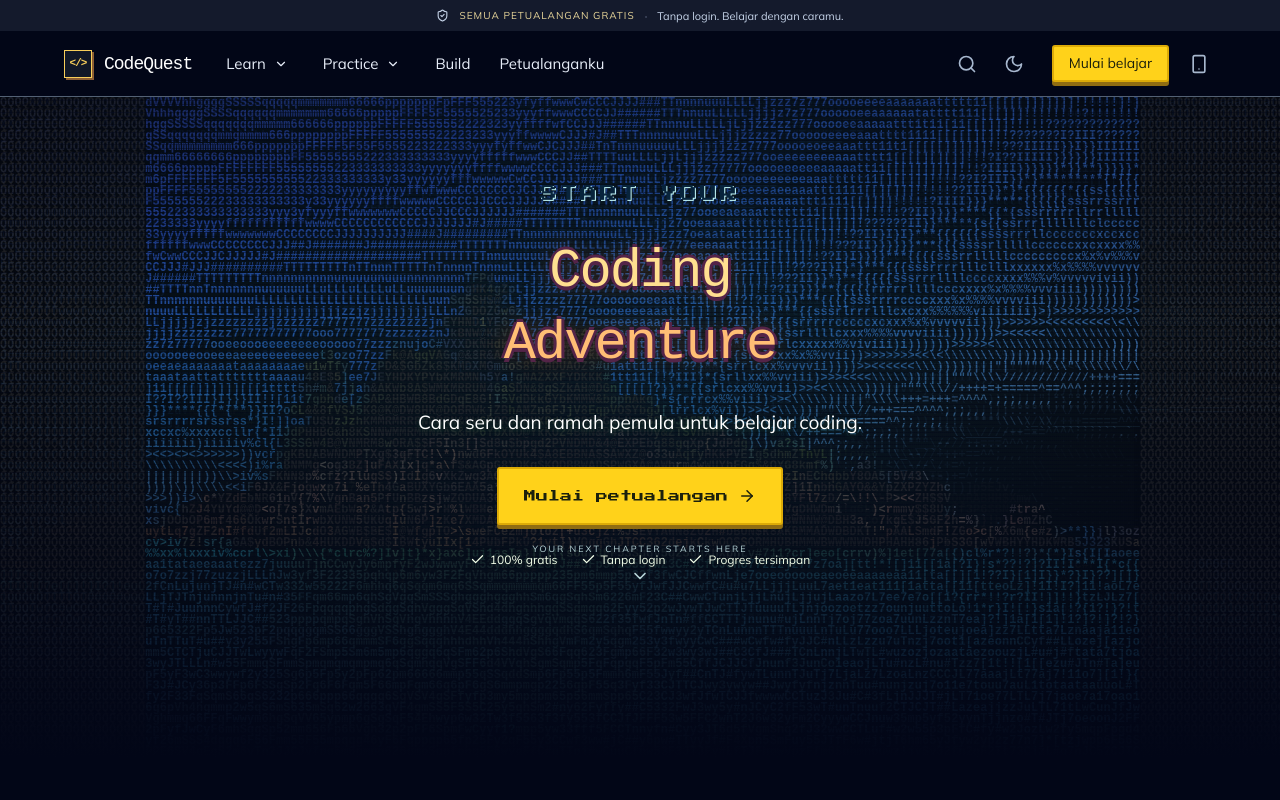
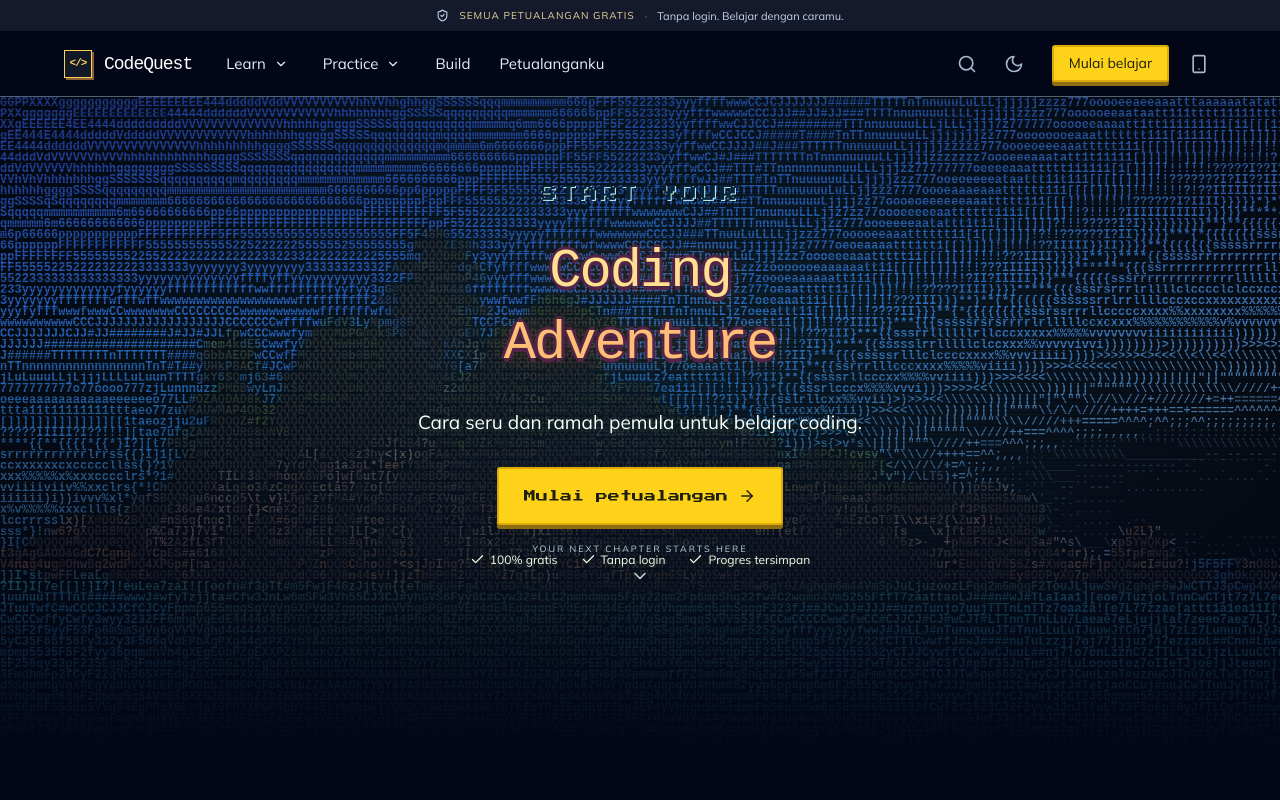
Before and after one commit to Fuckinsomnia/codequest, a React (Vite) app: page / in a window 1280 px wide. Shown: the top 800 px of the page. Built offline with nearby package versions, Linux system fonts and the light colour scheme.

Commit message:
Fill home hero with full-frame Seychelles ASCII

```diff
--- a/src/App.jsx
+++ b/src/App.jsx
@@ -18,7 +18,7 @@ function Footer(){return <footer className="site-footer"><div className="contain
 function Home({state}){
   const [step,setStep]=useState(0);
   const workflow=[{title:'Belajar, satu langkah kecil',desc:'Mulai dari nol dengan konsep singkat, contoh yang jelas, dan latihan langsung di browser.',label:'LEARN',code:'print("Halo, petualang!")',output:'Halo, petualang!'},{title:'Ubah rasa ingin tahu jadi skill',desc:'Latih logika, pecahkan tantangan, dan pahami kesalahanmu lewat output nyata.',label:'PRACTICE',code:'for level in range(1, 4):\n    print("Level", level)',output:'Level 1\nLevel 2\nLevel 3'},{title:'Bangun sesuatu yang kamu suka',desc:'Terapkan kemampuanmu pada proyek terpandu, lalu buat karya sendiri di Builds.',label:'BUILD',code:'<h1>Ini website pertamaku.</h1>\n<button>Ayo mulai!</button>',output:'Idemu. Kodemu. Karyamu.'}];
-  return <><section className="home-hero"><div className="hero-shade"/><div className="hero-ascii-stage"><RealisticAscii src={`${import.meta.env.BASE_URL}home-seychelles.jpg`} alt="Pulau St Pierre di Seychelles, foto Moritz Feldmann, dirender sebagai ASCII art" rows={60} characters={detailedRamp} className="hero-ascii hero-ascii-foreground" contrast={1.28} brightness={0} invert photoOpacity={0.02} dotOpacity={0.88} fit="contain"/><RealisticAscii src={`${import.meta.env.BASE_URL}home-seychelles.jpg`} alt="" rows={60} characters={detailedRamp} className="hero-ascii hero-ascii-backdrop" contrast={1.28} brightness={0} invert photoOpacity={0} dotOpacity={0.3} fit="cover"/></div><div className="hero-content"><p className="hero-eyebrow">START YOUR</p><h1>Coding<br/><span>Adventure</span></h1><p className="hero-description">Cara seru dan ramah pemula untuk belajar coding.</p><a className="button yellow hero-button" href="#/courses">Mulai petualangan<ArrowRight size={18}/></a><div className="hero-benefits"><span><Check size={15}/>100% gratis</span><span><Check size={15}/>Tanpa login</span><span><Check size={15}/>Progres tersimpan</span></div></div><div className="hero-bottom"><span>YOUR NEXT CHAPTER STARTS HERE</span><ChevronDown size={20}/></div></section>
+  return <><section className="home-hero"><div className="hero-shade"/><div className="hero-ascii-stage"><RealisticAscii src={`${import.meta.env.BASE_URL}home-seychelles.jpg`} alt="Pulau St Pierre di Seychelles, foto Moritz Feldmann, dirender sebagai ASCII art" rows={60} characters={detailedRamp} className="hero-ascii" contrast={1.28} brightness={0} invert photoOpacity={0.02} dotOpacity={0.88} fit="cover"/></div><div className="hero-content"><p className="hero-eyebrow">START YOUR</p><h1>Coding<br/><span>Adventure</span></h1><p className="hero-description">Cara seru dan ramah pemula untuk belajar coding.</p><a className="button yellow hero-button" href="#/courses">Mulai petualangan<ArrowRight size={18}/></a><div className="hero-benefits"><span><Check size={15}/>100% gratis</span><span><Check size={15}/>Tanpa login</span><span><Check size={15}/>Progres tersimpan</span></div></div><div className="hero-bottom"><span>YOUR NEXT CHAPTER STARTS HERE</span><ChevronDown size={20}/></div></section>
     <section className="container section home-intro"><SectionHeading title="Belajar coding, naik level." description="Dari baris kode pertama hingga karya pertamamu. Nikmati setiap langkahnya."/><div className="learn-workflow"><div className="mini-editor"><div className="mini-title"><span className="window-dots"><i/><i/><i/></span>petualangan.py<span>LOCAL</span></div><div className="mini-code"><span>1</span><pre>{workflow[step].code}</pre></div><div className="mini-terminal"><span>TERMINAL</span><pre>{workflow[step].output}</pre><span className="mini-cursor"/></div><div className="mini-character"><PixelCharacter size={90}/><div>+15 XP<small>Keep going!</small></div></div></div><div className="workflow-steps">{workflow.map((item,i)=><button key={i} className={step===i?'active':''} onClick={()=>setStep(i)}><span className="step-num">0{i+1}</span><div><span className="eyebrow">{item.label}</span><h3>{item.title}</h3>{step===i&&<p>{item.desc}</p>}</div><ChevronRight size={21}/></button>)}</div></div></section>
     <section className="container section"><SectionHeading eyebrow="PILIH PETUALANGANMU" title="Dunia baru menunggumu." description="Kursus interaktif, langkah demi langkah. Semua terbuka untukmu."><a className="text-link" href="#/courses">Lihat semua kursus<ArrowRight size={17}/></a></SectionHeading><div className="course-grid">{courses.slice(0,6).map(c=><CourseCard key={c.id} course={c} state={state}/>)}</div></section>
     <section className="container quest-banner"><div><p className="eyebrow">KEBIASAAN KECIL, DAMPAK BESAR</p><h2>30 hari. Satu petualangan.</h2><p>Satu latihan setiap hari. Kumpulkan XP, buka lencana,<br/>dan lihat seberapa jauh kamu sudah melangkah.</p><a className="button yellow" href="#/30-days">Terima tantangan<ArrowRight size={16}/></a></div><div className="quest-art"><PixelCharacter size={144}/><span className="floating-xp">LEVEL UP!</span><div className="pixel-platform" aria-hidden="true">______________</div></div></section>
--- a/src/ascii.css
+++ b/src/ascii.css
@@ -57,11 +57,6 @@
   height: 100%;
   object-fit: cover;
   opacity: 1;
-}
-
-.home-hero .hero-ascii-backdrop {
-  opacity: .3;
-  filter: blur(.6px);
 }
 
 .home-hero {
```
Also changed, not shown: tests/browser.mjs (+1 -1 lines).
